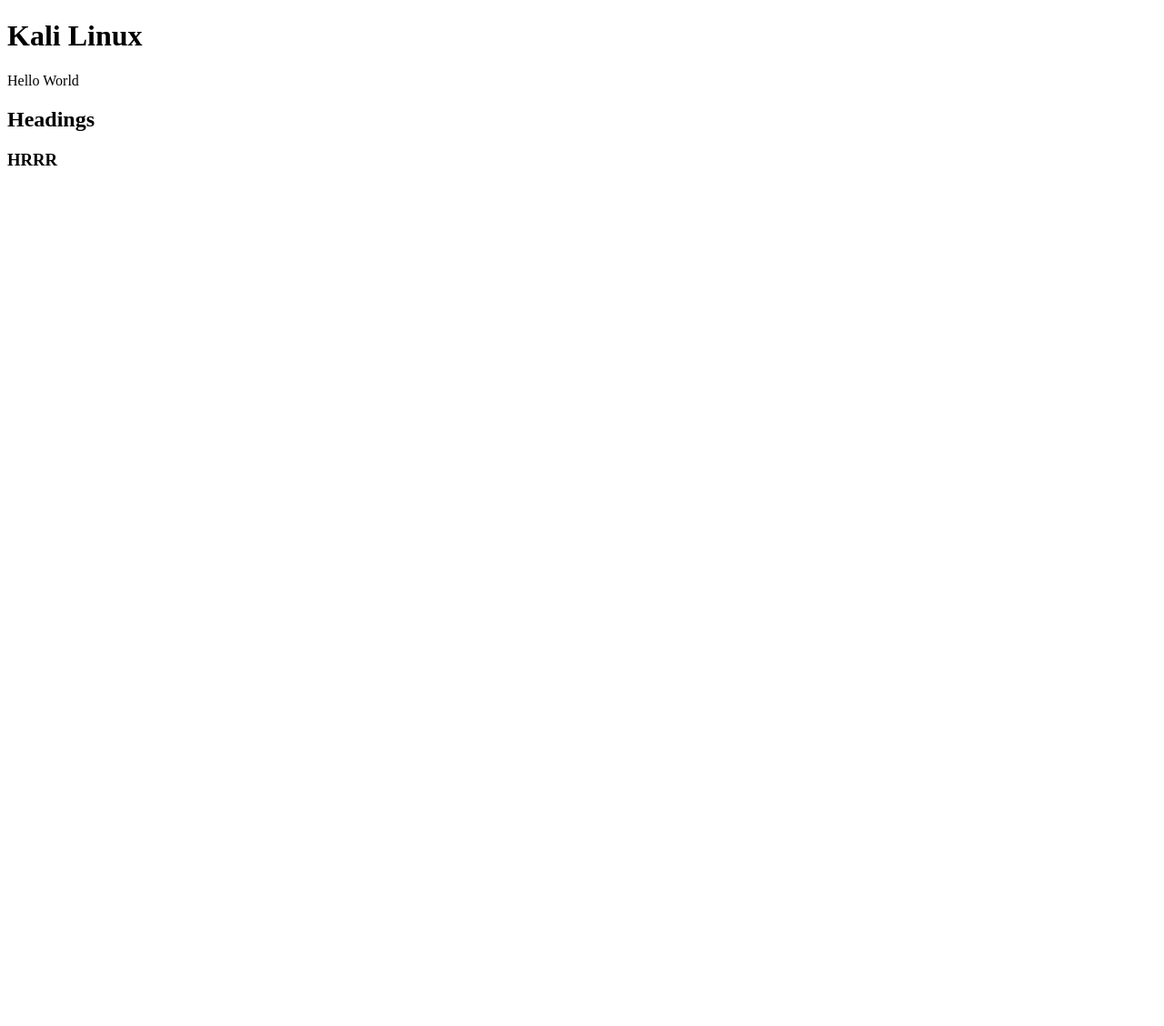
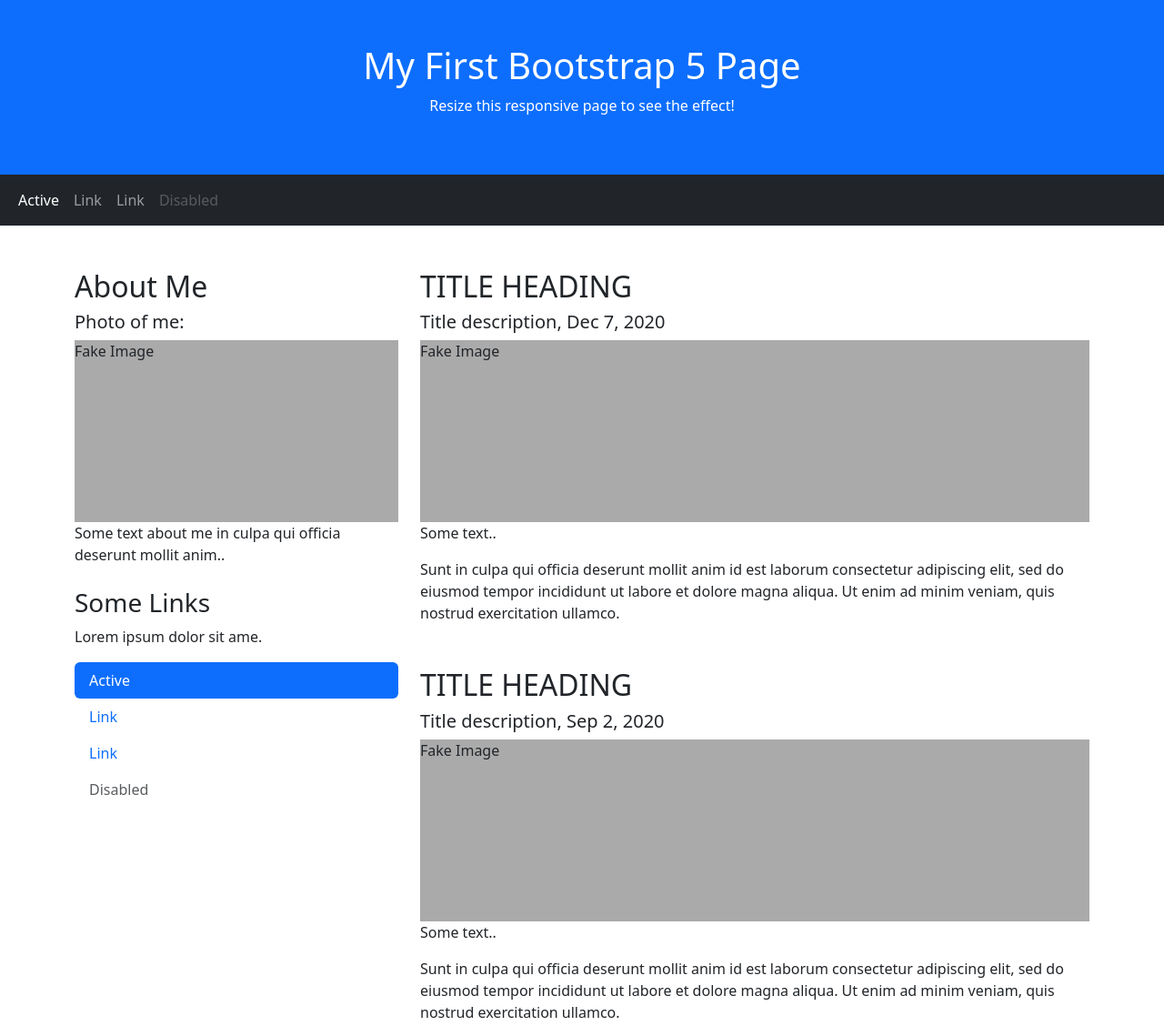
Before and after one commit to po-gurungpuja/MyProjectWork, a plain HTML site: page index.html in a window 1280 px wide. Shown: the top 1128 px of the page at 91% size. Before the commit the page ends 800 px from the top, so only its background shows below. Drawn offline with nearby package versions, Linux system fonts and the light colour scheme.

Commit message:
add home page

```diff
--- a/index.html
+++ b/index.html
@@ -1,15 +1,88 @@
 <!DOCTYPE html>
 <html lang="en">
 <head>
-    <meta charset="UTF-8">
-    <meta http-equiv="X-UA-Compatible" content="IE=edge">
-    <meta name="viewport" content="width=device-width, initial-scale=1.0">
-    <title>Document</title>
+  <title>Bootstrap 5 Website Example</title>
+  <meta charset="utf-8">
+  <meta name="viewport" content="width=device-width, initial-scale=1">
+  <link href="https://cdn.jsdelivr.net/npm/bootstrap@5.3.3/dist/css/bootstrap.min.css" rel="stylesheet">
+  <script src="https://cdn.jsdelivr.net/npm/bootstrap@5.3.3/dist/js/bootstrap.bundle.min.js"></script>
+  <style>
+  .fakeimg {
+    height: 200px;
+    background: #aaa;
+  }
+  </style>
 </head>
 <body>
-    <div><h1>Kali Linux</h1></div>
-    <div>Hello World</div>
-    <h2>Headings</h2>
-    <h3>HRRR</h3>
+
+<div class="p-5 bg-primary text-white text-center">
+  <h1>My First Bootstrap 5 Page</h1>
+  <p>Resize this responsive page to see the effect!</p>
+</div>
+
+<nav class="navbar navbar-expand-sm bg-dark navbar-dark">
+  <div class="container-fluid">
+    <ul class="navbar-nav">
+      <li class="nav-item">
+        <a class="nav-link active" href="#">Active</a>
+      </li>
+      <li class="nav-item">
+        <a class="nav-link" href="#">Link</a>
+      </li>
+      <li class="nav-item">
+        <a class="nav-link" href="#">Link</a>
+      </li>
+      <li class="nav-item">
+        <a class="nav-link disabled" href="#">Disabled</a>
+      </li>
+    </ul>
+  </div>
+</nav>
+
+<div class="container mt-5">
+  <div class="row">
+    <div class="col-sm-4">
+      <h2>About Me</h2>
+      <h5>Photo of me:</h5>
+      <div class="fakeimg">Fake Image</div>
+      <p>Some text about me in culpa qui officia deserunt mollit anim..</p>
+      <h3 class="mt-4">Some Links</h3>
+      <p>Lorem ipsum dolor sit ame.</p>
+      <ul class="nav nav-pills flex-column">
+        <li class="nav-item">
+          <a class="nav-link active" href="#">Active</a>
+        </li>
+        <li class="nav-item">
+          <a class="nav-link" href="#">Link</a>
+        </li>
+        <li class="nav-item">
+          <a class="nav-link" href="#">Link</a>
+        </li>
+        <li class="nav-item">
+          <a class="nav-link disabled" href="#">Disabled</a>
+        </li>
+      </ul>
+      <hr class="d-sm-none">
+    </div>
+    <div class="col-sm-8">
+      <h2>TITLE HEADING</h2>
+      <h5>Title description, Dec 7, 2020</h5>
+      <div class="fakeimg">Fake Image</div>
+      <p>Some text..</p>
+      <p>Sunt in culpa qui officia deserunt mollit anim id est laborum consectetur adipiscing elit, sed do eiusmod tempor incididunt ut labore et dolore magna aliqua. Ut enim ad minim veniam, quis nostrud exercitation ullamco.</p>
+
+      <h2 class="mt-5">TITLE HEADING</h2>
+      <h5>Title description, Sep 2, 2020</h5>
+      <div class="fakeimg">Fake Image</div>
+      <p>Some text..</p>
+      <p>Sunt in culpa qui officia deserunt mollit anim id est laborum consectetur adipiscing elit, sed do eiusmod tempor incididunt ut labore et dolore magna aliqua. Ut enim ad minim veniam, quis nostrud exercitation ullamco.</p>
+    </div>
+  </div>
+</div>
+
+<div class="mt-5 p-4 bg-dark text-white text-center">
+  <p>Footer</p>
+</div>
+
 </body>
 </html>
```
